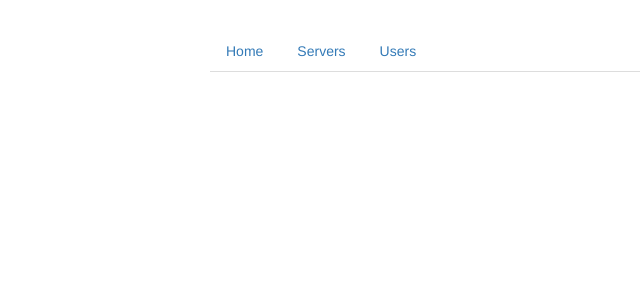
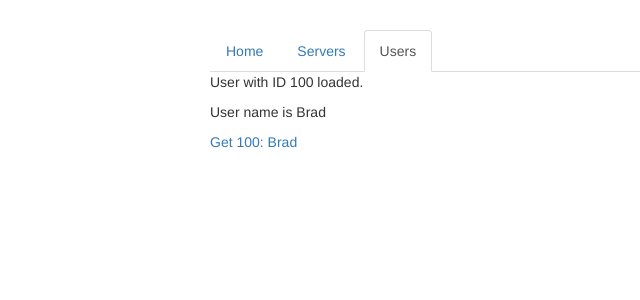
Before and after one commit to BradDHuang/angular2plus, an Angular app in the folder dev/angular7/routing/: page /users/100/Brad in a window 1280 px wide. Before the commit this address led to /. Shown: the top 300 px of the page, without its empty margins (55-695 px from the left). Built offline with nearby package versions, Linux system fonts and the light colour scheme.

Commit message:
Route Params and Observables

```diff
--- a/dev/angular7/routing/package.json
+++ b/dev/angular7/routing/package.json
@@ -21,7 +21,8 @@
     "@angular/router": "~7.2.0",
     "bootstrap": "^3.4.1",
     "core-js": "^2.5.4",
-    "rxjs": "~6.3.3",
+    "rxjs": "^6.3.3",
+    "rxjs-compat": "^6.4.0",
     "tslib": "^1.9.0",
     "zone.js": "~0.8.26"
   },
--- a/dev/angular7/routing/src/app/app.module.ts
+++ b/dev/angular7/routing/src/app/app.module.ts
@@ -16,6 +16,7 @@
 const appRoutes: Routes = [
   { path: '', component: HomeComponent},
   { path: 'users', component: UsersComponent},
+  { path: 'users/:id/:name', component: UserComponent},
   { path: 'servers', component: ServersComponent},
 ];
 
--- a/dev/angular7/routing/src/app/users/user/user.component.html
+++ b/dev/angular7/routing/src/app/users/user/user.component.html
@@ -1,2 +1,4 @@
-<p>User with ID _ID_ loaded.</p>
-<p>User name is _NAME_</p>
+<p>User with ID {{ user.id }} loaded.</p>
+<p>User name is {{ user.name }}</p>
+<a [routerLink]="['/users', 100, 'Brad']">Get 100: Brad</a>
+<!--/users/100/Brad-->
--- a/dev/angular7/routing/src/app/users/user/user.component.ts
+++ b/dev/angular7/routing/src/app/users/user/user.component.ts
@@ -1,16 +1,37 @@
-import { Component, OnInit } from '@angular/core';
+import { Component, OnInit, OnDestroy } from '@angular/core';
+
+import { ActivatedRoute, Params } from '@angular/router';
+
+import { Subscription } from 'rxjs/Subscription';
 
 @Component({
   selector: 'app-user',
   templateUrl: './user.component.html',
   styleUrls: ['./user.component.css']
 })
-export class UserComponent implements OnInit {
+export class UserComponent implements OnInit, OnDestroy {
   user: {id: number, name: string};
+  paramsSubscription: Subscription;
 
-  constructor() { }
+  constructor(private route: ActivatedRoute) { }
 
   ngOnInit() {
+    this.user = {
+      id: this.route.snapshot.params['id'],
+      name: this.route.snapshot.params['name']
+    };
+
+    this.paramsSubscription = this.route.params
+      .subscribe(
+        (params: Params) => {
+          this.user.id = params['id'];
+          this.user.name = params['name'];
+        }
+      );
+  }
+
+  ngOnDestroy() {
+    this.paramsSubscription.unsubscribe();
   }
 
 }
```
Also changed, not shown: 2 other files (tests, documents, lock files or other folders).
